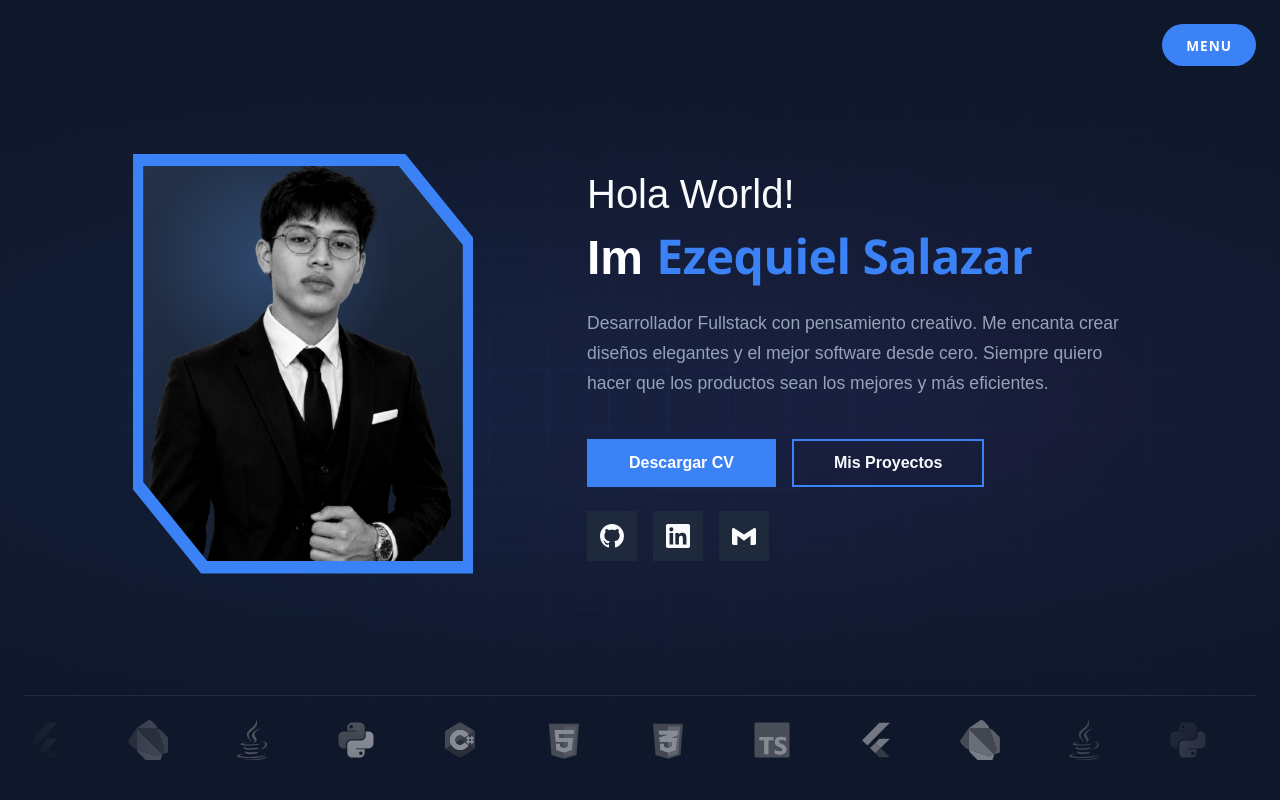
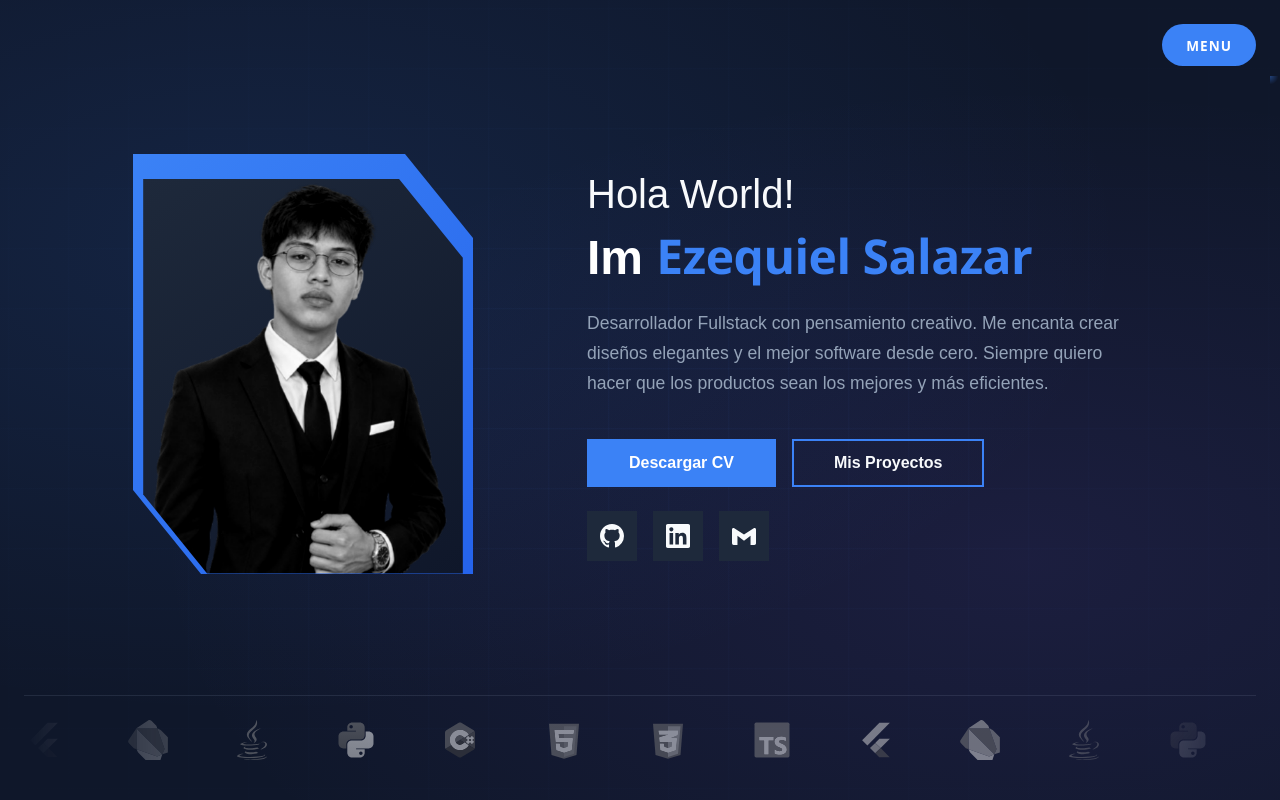
Before and after one commit to Ezequie1Sc/Portafolio, a React (Vite) app: page / in a window 1280 px wide. Shown: the top 800 px of the page. Built offline with nearby package versions, Linux system fonts and the light colour scheme.

Commit message:
feat: Foto real con efecto de carga reveal desde abajo en el Hero

```diff
--- a/src/components/sections/Hero.css
+++ b/src/components/sections/Hero.css
@@ -14,32 +14,7 @@
   background-color: #0f172a;
 }
 
-/* --- GRID PARA PEGAR EL TEXTO --- */
-.hero-main-container {
-  width: min(1180px, 100%);
-  margin: 0 auto;
-  display: grid;
-  grid-template-columns: 430px 560px;
-  align-items: center;
-  justify-content: center;
-  gap: 1.5rem;
-  flex: 1;
-  padding-bottom: 2rem;
-}
-
-.hero-visual {
-  width: 430px;
-  flex: none;
-}
-
-.hero-content {
-  width: 560px;
-  flex: none;
-  text-align: left;
-  z-index: 20;
-}
-
-/* Fondo de cuadrícula */
+/* --- FONDO DE CUADRÍCULA --- */
 .hero-grid-background {
   position: absolute;
   inset: 0;
@@ -57,18 +32,79 @@
   animation: gridMove 20s linear infinite;
 }
 
+/* SOMBRAS PROFUNDAS (Luces suaves de fondo) */
 .grid-overlay {
   position: absolute;
   inset: 0;
   background:
-    radial-gradient(ellipse at 30% 50%, rgba(59, 130, 246, 0.08) 0%, transparent 60%),
-    radial-gradient(ellipse at 70% 50%, rgba(139, 92, 246, 0.08) 0%, transparent 60%),
+    radial-gradient(ellipse at 20% 30%, rgba(59, 130, 246, 0.12) 0%, transparent 60%),
+    radial-gradient(ellipse at 80% 70%, rgba(139, 92, 246, 0.10) 0%, transparent 60%),
     radial-gradient(ellipse at 50% 50%, transparent 0%, #0f172a 100%);
+}
+
+/* ========================================
+   EL GUSANITO PEQUEÑO (Recorre los cuadros)
+   ======================================== */
+.grid-pattern::before {
+  content: '';
+  position: absolute;
+  top: 0;
+  left: 0;
+  right: 0;
+  bottom: 0;
+  background-image:
+    radial-gradient(circle at 0px 0px, rgba(59, 130, 246, 0.4) 0%, transparent 60%);
+  background-size: 10px 10px; /* Tamaño diminuto del gusanito */
+  background-repeat: no-repeat;
+  /* Animación lenta y suave */
+  animation: snakeMove 20s linear infinite;
+  pointer-events: none;
+  z-index: 1;
 }
 
 @keyframes gridMove {
   0% { background-position: 0 0, 0 0; }
   100% { background-position: 60px 60px, 60px 60px; }
+}
+
+/* Animación del mini gusanito */
+@keyframes snakeMove {
+  0% { background-position: 0% 0%; }
+  12.5% { background-position: 100% 0%; }
+  25% { background-position: 100% 100%; }
+  37.5% { background-position: 0% 100%; }
+  50% { background-position: 0% 0%; }
+  62.5% { background-position: 100% 0%; }
+  75% { background-position: 100% 100%; }
+  87.5% { background-position: 0% 100%; }
+  100% { background-position: 0% 0%; }
+}
+
+/* --- GRID PARA PEGAR EL TEXTO --- */
+.hero-main-container {
+  width: min(1180px, 100%);
+  margin: 0 auto;
+  display: grid;
+  grid-template-columns: 430px 560px;
+  align-items: center;
+  justify-content: center;
+  gap: 1.5rem;
+  flex: 1;
+  padding-bottom: 2rem;
+  position: relative;
+  z-index: 2;
+}
+
+.hero-visual {
+  width: 430px;
+  flex: none;
+}
+
+.hero-content {
+  width: 560px;
+  flex: none;
+  text-align: left;
+  z-index: 2;
 }
 
 /* --- CONTENIDO (TEXTO) --- */
@@ -102,7 +138,7 @@
 
 .greeting-letter.letter-out {
   animation: letterExplodeOut 0.55s cubic-bezier(0.7, 0, 0.84, 0) both;
-  position: relative; /* Evita saltos visuales en el blur */
+  position: relative;
 }
 
 .greeting-world {
@@ -200,7 +236,7 @@
 .social-btn:hover { background-color: #3b82f6; transform: translateY(-3px); box-shadow: 0 5px 15px rgba(59, 130, 246, 0.4); border-color: #3b82f6; }
 
 /* ========================================
-   IMAGEN + GLITCH POR CAPAS
+   IMAGEN + REVELADO DESDE ABAJO (NUEVO SISTEMA)
    ======================================== */
 
 .profile-polygon-wrapper {
@@ -209,110 +245,141 @@
   height: 420px;
   display: flex;
   justify-content: center;
-  align-items: center;
+  align-items: flex-end;
   overflow: visible;
 }
 
 .hero-shape-background {
   position: absolute;
-  width: 100%;
-  height: 100%;
-  background: #3b82f6;
+  inset: 0;
+  background: linear-gradient(135deg, #3b82f6, #2563eb);
   clip-path: polygon(0 0, 80% 0, 100% 20%, 100% 100%, 20% 100%, 0 80%);
   z-index: 1;
-  box-shadow: 0 20px 50px rgba(59, 130, 246, 0.3);
+  box-shadow: 0 24px 60px rgba(59, 130, 246, 0.35);
+  animation: shapeReveal 0.9s cubic-bezier(0.16, 1, 0.3, 1) both;
 }
 
-.glitch-image {
+.hero-photo-reveal {
   position: relative;
   z-index: 3;
   width: 94%;
   height: 94%;
+  display: flex;
+  align-items: flex-end;
+  justify-content: center;
   overflow: hidden;
   clip-path: polygon(0 0, 80% 0, 100% 20%, 100% 100%, 20% 100%, 0 80%);
-  background: radial-gradient(circle at 40% 25%, rgba(96, 165, 250, 0.25), transparent 35%), linear-gradient(145deg, #24324a, #121a2c);
+  background: linear-gradient(145deg, #1e293b, #0f172a);
 }
 
-.profile-img-polygon {
-  position: absolute;
-  inset: 0;
-  width: 100%;
-  height: 100%;
-  object-fit: cover;
-  clip-path: inherit;
+.hero-person-img {
+  width: 108%;
+  height: auto;
+  max-height: 100%;
+  object-fit: contain;
+  object-position: bottom center;
+  filter: grayscale(100%) contrast(1.08);
+  animation: personReveal 1.15s cubic-bezier(0.16, 1, 0.3, 1) 0.25s both;
 }
 
-.profile-img-main {
-  z-index: 3;
-  filter: grayscale(100%) contrast(1.08);
-  transition: 0.4s ease;
-}
-
-.profile-polygon-wrapper:hover .profile-img-main {
-  filter: grayscale(0%) contrast(1.08);
-  transform: scale(1.04);
-}
-
-.profile-img-glitch {
-  z-index: 4;
-  opacity: 0;
-  pointer-events: none;
-  mix-blend-mode: screen;
-}
-
-.glitch-blue { filter: grayscale(100%) sepia(1) hue-rotate(165deg) saturate(7); animation: glitchBlue 3.5s infinite steps(1); }
-.glitch-purple { filter: grayscale(100%) sepia(1) hue-rotate(245deg) saturate(7); animation: glitchPurple 3.5s infinite steps(1); }
-
-.glitch-image::before {
+.hero-photo-reveal::before {
   content: "";
   position: absolute;
   inset: 0;
-  z-index: 7;
-  opacity: 0;
+  z-index: 4;
+  background: linear-gradient(
+    to top,
+    transparent 0%,
+    rgba(59, 130, 246, 0.4) 45%,
+    transparent 100%
+  );
+  transform: translateY(110%);
+  animation: scanReveal 1.1s cubic-bezier(0.16, 1, 0.3, 1) 0.25s both;
   pointer-events: none;
-  background: linear-gradient(to bottom, transparent 0%, transparent 35%, rgba(96, 165, 250, 0.35) 36%, rgba(96, 165, 250, 0.35) 39%, transparent 40%, transparent 100%);
-  animation: glitchBar 3.5s infinite steps(1);
 }
 
-.glitch-image::after {
+.hero-photo-reveal::after {
   content: "";
   position: absolute;
   inset: 0;
-  z-index: 8;
+  z-index: 5;
   opacity: 0;
+  background: repeating-linear-gradient(
+    to bottom,
+    rgba(255,255,255,0.12) 0px,
+    rgba(255,255,255,0.12) 1px,
+    transparent 2px,
+    transparent 7px
+  );
+  animation: imageGlitchIntro 1.4s ease 1s both;
   pointer-events: none;
-  background: repeating-linear-gradient(to bottom, rgba(255,255,255,0.11) 0px, rgba(255,255,255,0.11) 1px, transparent 2px, transparent 7px);
-  animation: glitchScan 3.5s infinite steps(1);
 }
 
-@keyframes glitchBlue {
-  0%, 80%, 100% { opacity: 0; transform: translate(0); clip-path: inset(0 0 0 0); }
-  81% { opacity: 0.55; transform: translate(-9px, 0); clip-path: inset(12% 0 68% 0); }
-  82% { opacity: 0.45; transform: translate(7px, -2px); clip-path: inset(42% 0 43% 0); }
-  83% { opacity: 0.5; transform: translate(-6px, 3px); clip-path: inset(70% 0 16% 0); }
-  84% { opacity: 0; transform: translate(0); }
+@keyframes shapeReveal {
+  from {
+    opacity: 0;
+    transform: scale(0.9) translateY(24px);
+    filter: blur(14px);
+  }
+
+  to {
+    opacity: 1;
+    transform: scale(1) translateY(0);
+    filter: blur(0);
+  }
 }
 
-@keyframes glitchPurple {
-  0%, 80%, 100% { opacity: 0; transform: translate(0); clip-path: inset(0 0 0 0); }
-  81% { opacity: 0.45; transform: translate(8px, 2px); clip-path: inset(58% 0 26% 0); }
-  82% { opacity: 0.5; transform: translate(-7px, 0); clip-path: inset(25% 0 58% 0); }
-  83% { opacity: 0.45; transform: translate(5px, -2px); clip-path: inset(6% 0 80% 0); }
-  84% { opacity: 0; transform: translate(0); }
+@keyframes personReveal {
+  from {
+    opacity: 0;
+    transform: translateY(80px) scale(1.12);
+    filter: grayscale(100%) blur(14px) contrast(1.1);
+  }
+
+  to {
+    opacity: 1;
+    transform: translateY(0) scale(1);
+    filter: grayscale(100%) blur(0) contrast(1.08);
+  }
 }
 
-@keyframes glitchBar {
-  0%, 80%, 100% { opacity: 0; transform: translateY(0); }
-  81% { opacity: 1; transform: translateY(-16px); }
-  82% { opacity: 0.8; transform: translateY(20px); }
-  83% { opacity: 1; transform: translateY(4px); }
-  84% { opacity: 0; }
+@keyframes scanReveal {
+  from {
+    transform: translateY(110%);
+    opacity: 0.9;
+  }
+
+  to {
+    transform: translateY(-110%);
+    opacity: 0;
+  }
 }
 
-@keyframes glitchScan {
-  0%, 80%, 100% { opacity: 0; }
-  81%, 83% { opacity: 0.18; }
-  84% { opacity: 0; }
+@keyframes imageGlitchIntro {
+  0%, 100% {
+    opacity: 0;
+    transform: translateX(0);
+  }
+
+  20% {
+    opacity: 0.25;
+    transform: translateX(-8px);
+  }
+
+  35% {
+    opacity: 0.18;
+    transform: translateX(7px);
+  }
+
+  50% {
+    opacity: 0.22;
+    transform: translateX(-4px);
+  }
+
+  70% {
+    opacity: 0;
+    transform: translateX(0);
+  }
 }
 
 /* --- CARRUSEL DE TECNOLOGÍAS --- */
@@ -337,7 +404,7 @@
 @keyframes cursor-blink { from, to { opacity: 1; } 50% { opacity: 0; } }
 
 /* ========================================
-   RESPONSIVE MOBILE (CON ESPACIO ARRIBA CORREGIDO)
+   RESPONSIVE MOBILE (CON CORRECCIÓN DE CLASE)
    ======================================== */
 @media (max-width: 1024px) {
   .profile-polygon-wrapper { width: 320px; height: 390px; }
@@ -347,7 +414,7 @@
   .hero {
     min-height: 100vh;
     justify-content: flex-start;
-    padding: 1.6rem 1.1rem 1rem; /* 1.6rem de espacio arriba para que respire */
+    padding: 1.6rem 1.1rem 1rem;
   }
 
   .hero-main-container {
@@ -364,7 +431,7 @@
     display: flex;
     justify-content: center;
     order: 1;
-    margin-top: 0.4rem; /* Pequeño margen extra opcional */
+    margin-top: 0.4rem;
   }
 
   .profile-polygon-wrapper {
@@ -373,8 +440,9 @@
     margin: 0 auto;
   }
 
+  /* CORRECCIÓN: Reemplazado .glitch-image por .hero-photo-reveal */
   .hero-shape-background,
-  .glitch-image {
+  .hero-photo-reveal {
     clip-path: polygon(18% 0, 100% 0, 100% 80%, 82% 100%, 0 100%, 0 18%);
   }
 
@@ -451,6 +519,6 @@
   }
 
   .hero {
-    padding-top: 1.2rem; /* Un poco menos de espacio en pantallas muy pequeñas */
+    padding-top: 1.2rem;
   }
 }
--- a/src/components/sections/Hero.tsx
+++ b/src/components/sections/Hero.tsx
@@ -26,6 +26,7 @@ const Hero: React.FC = () => {
     { name: 'HTML', icon: '/icons/html.svg' },
     { name: 'CSS', icon: '/icons/css.svg' },
     { name: 'TypeScript', icon: '/icons/tp.svg' },
+    // Duplicados para el efecto de scroll infinito
     { name: 'Flutter', icon: '/icons/flutter.svg' },
     { name: 'Dart', icon: '/icons/dart.svg' },
     { name: 'Java', icon: '/icons/java.svg' },
@@ -52,40 +53,58 @@ const Hero: React.FC = () => {
   return (
     <section id="inicio" className="hero">
 
+      {/* Fondo de cuadrícula */}
       <div className="hero-grid-background">
         <div className="grid-pattern"></div>
         <div className="grid-overlay"></div>
       </div>
 
+      {/* Contenedor Principal - Usando Grid */}
       <div className="hero-main-container">
+
+        {/* Imagen a la izquierda (Nuevo sistema de revelado) */}
         <div className="hero-visual">
           <div className="profile-polygon-wrapper">
             <div className="hero-shape-background"></div>
-            <div className="glitch-image">
-              <img src="/ezequielemovebg.png" alt="Ezequiel Salazar" className="profile-img-polygon profile-img-main" />
-              <img src="/ezequielemovebg.png" alt="" className="profile-img-polygon profile-img-glitch glitch-blue" />
-              <img src="/ezequielemovebg.png" alt="" className="profile-img-polygon profile-img-glitch glitch-purple" />
+
+            <div className="hero-photo-reveal">
+              <img
+                src="/ezequielemovebg.png"
+                alt="Ezequiel Salazar"
+                className="hero-person-img"
+              />
             </div>
           </div>
         </div>
 
+        {/* Texto a la derecha */}
         <div className="hero-content">
+
+          {/* SALUDO CON ANIMACIÓN DE LETRAS */}
           <h2 className="hero-greeting">
             <span className="greeting-word">
               {greetings[greetingIndex].split('').map((letter, index) => {
                 const direction = index % 2 === 0 ? '-18px' : '18px';
                 const rotation = index % 2 === 0 ? '-10deg' : '10deg';
+
                 return (
                   <span
                     key={`${letter}-${index}-${greetingIndex}`}
                     className={`greeting-letter ${fadeGreeting ? 'letter-in' : 'letter-out'}`}
-                    style={{ animationDelay: `${index * 40}ms`, '--x': direction, '--r': rotation } as React.CSSProperties}
+                    style={
+                      {
+                        animationDelay: `${index * 40}ms`,
+                        '--x': direction,
+                        '--r': rotation,
+                      } as React.CSSProperties
+                    }
                   >
                     {letter}
                   </span>
                 );
               })}
             </span>
+
             <span className="greeting-world">World!</span>
           </h2>
 
@@ -99,8 +118,14 @@ const Hero: React.FC = () => {
             que los productos sean los mejores y más eficientes.
           </p>
 
+          {/* BOTONES PRINCIPALES */}
           <div className="hero-buttons">
-            <a href="/Orlando_Ezequiel_Salazar_Cruz_CV_.pdf" target="_blank" rel="noopener noreferrer" className="btn-primary">
+            <a
+              href="/Orlando_Ezequiel_Salazar_Cruz_CV_.pdf"
+              target="_blank"
+              rel="noopener noreferrer"
+              className="btn-primary"
+            >
               <span>Descargar CV</span>
             </a>
             <a href="#proyectos" className="btn-secondary">
@@ -108,31 +133,46 @@ const Hero: React.FC = () => {
             </a>
           </div>
 
+          {/* BOTONES DE REDES SOCIALES */}
           <div className="hero-socials">
             <a href="https://github.com/Ezequie1Sc" target="_blank" rel="noopener noreferrer" className="social-btn" title="GitHub">
-              <svg viewBox="0 0 16 16"><path d="M8 0C3.58 0 0 3.58 0 8c0 3.54 2.29 6.53 5.47 7.59.4.07.55-.17.55-.38 0-.19-.01-.82-.01-1.49-2.01.37-2.53-.49-2.69-.94-.09-.23-.48-.94-.82-1.13-.28-.15-.68-.52-.01-.53.63-.01 1.08.58 1.23.82.72 1.21 1.87.87 2.33.66.07-.52.28-.87.51-1.07-1.78-.2-3.64-.89-3.64-3.95 0-.87.31-1.59.82-2.15-.08-.2-.36-1.02.08-2.12 0 0 .67-.21 2.2.82.64-.18 1.32-.27 2-.27.68 0 1.36.09 2 .27 1.53-1.04 2.2-.82 2.2-.82.44 1.1.16 1.92.08 2.12.51.56.82 1.27.82 2.15 0 3.07-1.87 3.75-3.65 3.95.29.25.54.73.54 1.48 0 1.07-.01 1.93-.01 2.2 0 .21.15.46.55.38A8.013 8.013 0 0016 8c0-4.42-3.58-8-8-8z"/></svg>
+              <svg viewBox="0 0 16 16">
+                <path d="M8 0C3.58 0 0 3.58 0 8c0 3.54 2.29 6.53 5.47 7.59.4.07.55-.17.55-.38 0-.19-.01-.82-.01-1.49-2.01.37-2.53-.49-2.69-.94-.09-.23-.48-.94-.82-1.13-.28-.15-.68-.52-.01-.53.63-.01 1.08.58 1.23.82.72 1.21 1.87.87 2.33.66.07-.52.28-.87.51-1.07-1.78-.2-3.64-.89-3.64-3.95 0-.87.31-1.59.82-2.15-.08-.2-.36-1.02.08-2.12 0 0 .67-.21 2.2.82.64-.18 1.32-.27 2-.27.68 0 1.36.09 2 .27 1.53-1.04 2.2-.82 2.2-.82.44 1.1.16 1.92.08 2.12.51.56.82 1.27.82 2.15 0 3.07-1.87 3.75-3.65 3.95.29.25.54.73.54 1.48 0 1.07-.01 1.93-.01 2.2 0 .21.15.46.55.38A8.013 8.013 0 0016 8c0-4.42-3.58-8-8-8z"/>
+              </svg>
             </a>
             <a href="https://www.linkedin.com/in/ezequiel-salazar-194975340/" target="_blank" rel="noopener noreferrer" className="social-btn" title="LinkedIn">
-              <svg viewBox="0 0 24 24"><path d="M20.447 20.452h-3.554v-5.569c0-1.328-.027-3.037-1.852-3.037-1.853 0-2.136 1.445-2.136 2.939v5.667H9.351V9h3.414v1.561h.046c.477-.9 1.637-1.85 3.37-1.85 3.601 0 4.267 2.37 4.267 5.455v6.286zM5.337 7.433c-1.144 0-2.063-.926-2.063-2.065 0-1.138.92-2.063 2.063-2.063 1.14 0 2.064.925 2.064 2.063 0 1.139-.925 2.065-2.064 2.065zm1.782 13.019H3.555V9h3.564v11.452zM22.225 0H1.771C.792 0 0 .774 0 1.729v20.542C0 23.227.792 24 1.771 24h20.451C23.2 24 24 23.227 24 22.271V1.729C24 .774 23.2 0 22.222 0h.003z"/></svg>
+              <svg viewBox="0 0 24 24">
+                <path d="M20.447 20.452h-3.554v-5.569c0-1.328-.027-3.037-1.852-3.037-1.853 0-2.136 1.445-2.136 2.939v5.667H9.351V9h3.414v1.561h.046c.477-.9 1.637-1.85 3.37-1.85 3.601 0 4.267 2.37 4.267 5.455v6.286zM5.337 7.433c-1.144 0-2.063-.926-2.063-2.065 0-1.138.92-2.063 2.063-2.063 1.14 0 2.064.925 2.064 2.063 0 1.139-.925 2.065-2.064 2.065zm1.782 13.019H3.555V9h3.564v11.452zM22.225 0H1.771C.792 0 0 .774 0 1.729v20.542C0 23.227.792 24 1.771 24h20.451C23.2 24 24 23.227 24 22.271V1.729C24 .774 23.2 0 22.222 0h.003z"/>
+              </svg>
             </a>
             <a href="mailto:ezequielsc017@gmail.com" className="social-btn" title="Gmail">
-              <svg viewBox="0 0 24 24"><path d="M24 5.457v13.909c0 .904-.732 1.636-1.636 1.636h-3.819V11.73L12 16.64l-6.545-4.91v9.273H1.636A1.636 1.636 0 010 19.366V5.457c0-1.023.92-1.804 1.885-1.393L12 10.53l10.115-6.466C23.08 3.653 24 4.434 24 5.457z"/></svg>
+              <svg viewBox="0 0 24 24">
+                <path d="M24 5.457v13.909c0 .904-.732 1.636-1.636 1.636h-3.819V11.73L12 16.64l-6.545-4.91v9.273H1.636A1.636 1.636 0 010 19.366V5.457c0-1.023.92-1.804 1.885-1.393L12 10.53l10.115-6.466C23.08 3.653 24 4.434 24 5.457z"/>
+              </svg>
             </a>
           </div>
+
         </div>
       </div>
 
+      {/* Carrusel de Logos / Tecnologías en el Footer */}
       <div className="hero-tech-footer">
         <div className="tech-scroll-container">
           <div className="tech-scroll-track">
             {techLogos.map((tech: TechLogo, index: number) => (
               <div key={`${tech.name}-${index}`} className="tech-logo-item">
-                <img src={tech.icon} alt={tech.name} className="tech-logo-img" title={tech.name} />
+                <img
+                  src={tech.icon}
+                  alt={tech.name}
+                  className="tech-logo-img"
+                  title={tech.name}
+                />
               </div>
             ))}
           </div>
         </div>
       </div>
+
     </section>
   );
 };
```
